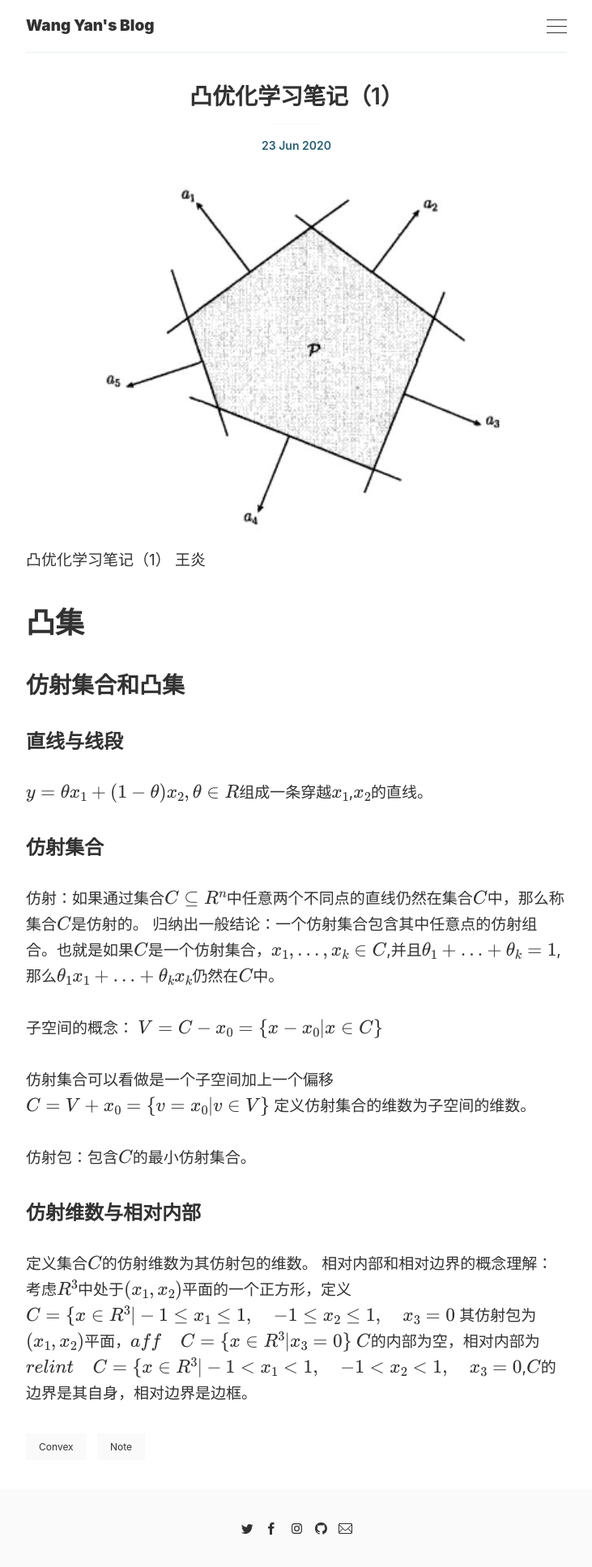
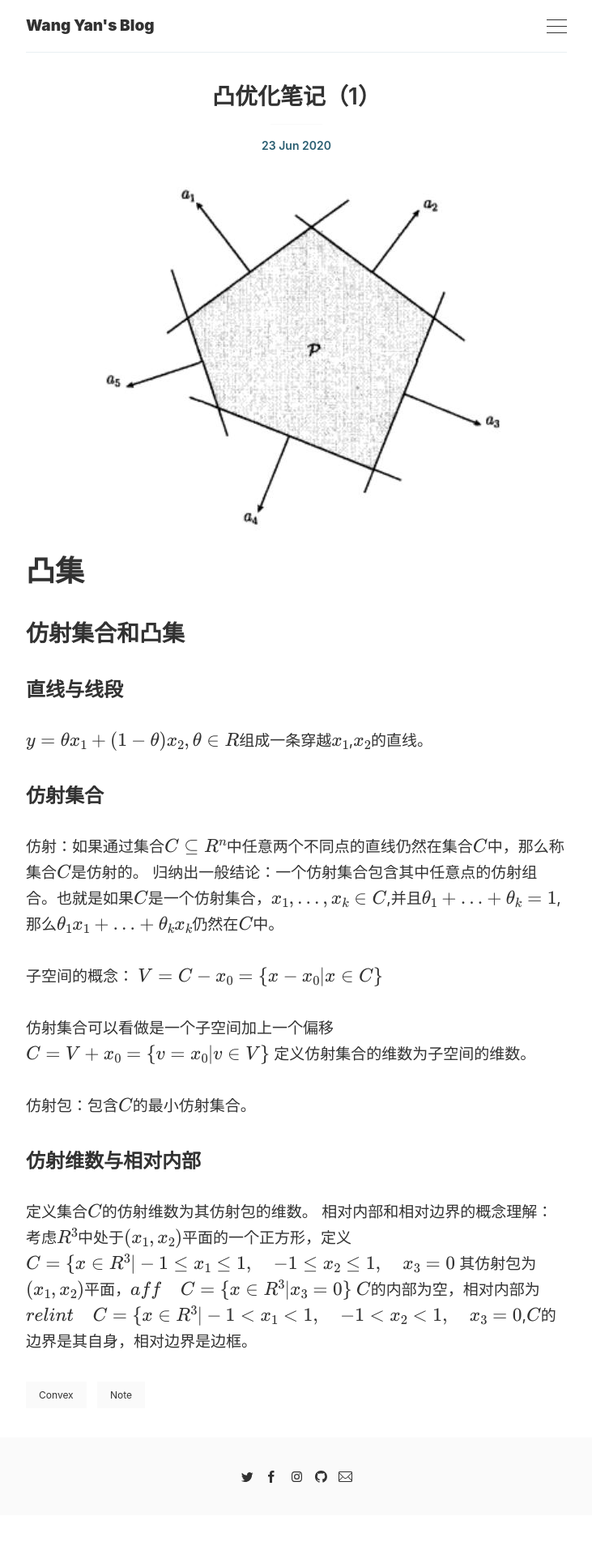
Before and after one commit to Wy-wangyan/Wy-wangyan.github.io, a Jekyll site: the page built from _posts/2020-6-23-convex-1.md, in a window 1280 px wide. Shown: the whole page at 81% size, without its empty margins (274-1005 px from the left). Built offline with Jekyll 4.4.1, drawn with Linux system fonts in a browser that asks for light colours; formulas are drawn with MathJax 3; after the commit the page ends 1871 px from its top, so only the background shows below that.

Commit message:
Update 2020-6-23-convex-1.md

```diff
--- a/_posts/2020-6-23-convex-1.md
+++ b/_posts/2020-6-23-convex-1.md
@@ -1,12 +1,11 @@
 ---
 layout: post
-title: 凸优化学习笔记（1）
+title: 凸优化笔记（1）
 tags: [Convex,Note]
 image: '/images/posts/convex_duomian.jpg'
 ---
 
-凸优化学习笔记（1）
-王炎
+
 
 # 凸集
 ## 仿射集合和凸集
```
